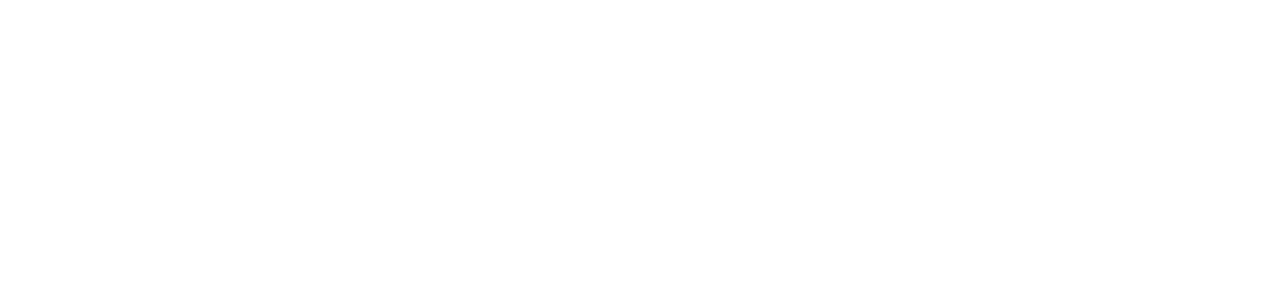
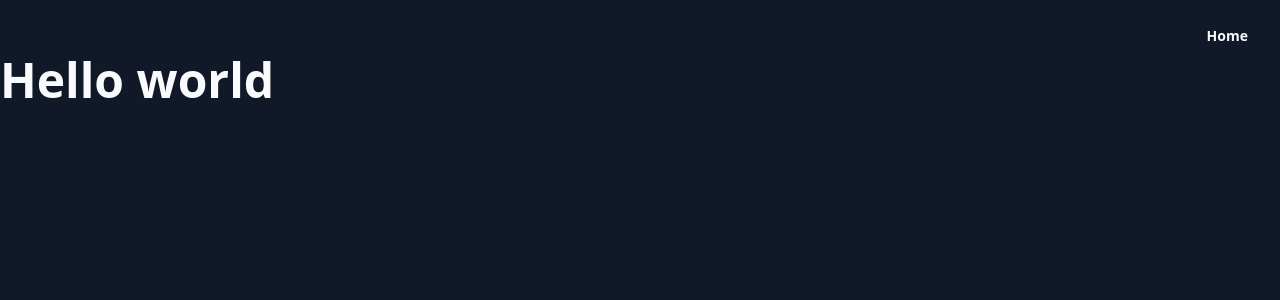
Before and after one commit to NotXia/notxia.github.io, a Vue app: page / in a window 1280 px wide. Shown: the top 300 px of the page. Built offline with nearby package versions, Linux system fonts and the light colour scheme.

Commit message:
Add navbar

```diff
--- a/package.json
+++ b/package.json
@@ -10,6 +10,7 @@
     "type-check": "vue-tsc --noEmit"
   },
   "dependencies": {
+    "flowbite": "^1.6.2",
     "vue": "^3.2.45",
     "vue-router": "^4.1.6"
   },
@@ -17,7 +18,10 @@
     "@types/node": "^18.11.12",
     "@vitejs/plugin-vue": "^4.0.0",
     "@vue/tsconfig": "^0.1.3",
+    "autoprefixer": "^10.4.13",
     "npm-run-all": "^4.1.5",
+    "postcss": "^8.4.21",
+    "tailwindcss": "^3.2.4",
     "typescript": "~4.7.4",
     "vite": "^4.0.0",
     "vue-tsc": "^1.0.12"
--- /dev/null
+++ b/postcss.config.js
@@ -0,0 +1,6 @@
+module.exports = {
+  plugins: {
+    tailwindcss: {},
+    autoprefixer: {},
+  },
+}
--- a/src/App.vue
+++ b/src/App.vue
@@ -1,7 +1,15 @@
+<template>
+    <div class="bg-white text-gray-900
+                dark:bg-gray-900 min-h-screen dark:text-slate-50">
+        <RouterView />
+    </div>
+</template>
+
 <script setup lang="ts">
-import { RouterView } from "vue-router"
+    import { onMounted } from "vue";
+    import { RouterView } from "vue-router";
+
+    onMounted(() => {
+        document.documentElement.classList.add("dark");
+    })
 </script>
-
-<template>
-    <RouterView />
-</template>
--- a/src/assets/base.css
+++ /dev/null
@@ -1,74 +0,0 @@
-/* color palette from <https://github.com/vuejs/theme> */
-:root {
-  --vt-c-white: #ffffff;
-  --vt-c-white-soft: #f8f8f8;
-  --vt-c-white-mute: #f2f2f2;
-
-  --vt-c-black: #181818;
-  --vt-c-black-soft: #222222;
-  --vt-c-black-mute: #282828;
-
-  --vt-c-indigo: #2c3e50;
-
-  --vt-c-divider-light-1: rgba(60, 60, 60, 0.29);
-  --vt-c-divider-light-2: rgba(60, 60, 60, 0.12);
-  --vt-c-divider-dark-1: rgba(84, 84, 84, 0.65);
-  --vt-c-divider-dark-2: rgba(84, 84, 84, 0.48);
-
-  --vt-c-text-light-1: var(--vt-c-indigo);
-  --vt-c-text-light-2: rgba(60, 60, 60, 0.66);
-  --vt-c-text-dark-1: var(--vt-c-white);
-  --vt-c-text-dark-2: rgba(235, 235, 235, 0.64);
-}
-
-/* semantic color variables for this project */
-:root {
-  --color-background: var(--vt-c-white);
-  --color-background-soft: var(--vt-c-white-soft);
-  --color-background-mute: var(--vt-c-white-mute);
-
-  --color-border: var(--vt-c-divider-light-2);
-  --color-border-hover: var(--vt-c-divider-light-1);
-
-  --color-heading: var(--vt-c-text-light-1);
-  --color-text: var(--vt-c-text-light-1);
-
-  --section-gap: 160px;
-}
-
-@media (prefers-color-scheme: dark) {
-  :root {
-    --color-background: var(--vt-c-black);
-    --color-background-soft: var(--vt-c-black-soft);
-    --color-background-mute: var(--vt-c-black-mute);
-
-    --color-border: var(--vt-c-divider-dark-2);
-    --color-border-hover: var(--vt-c-divider-dark-1);
-
-    --color-heading: var(--vt-c-text-dark-1);
-    --color-text: var(--vt-c-text-dark-2);
-  }
-}
-
-*,
-*::before,
-*::after {
-  box-sizing: border-box;
-  margin: 0;
-  position: relative;
-  font-weight: normal;
-}
-
-body {
-  min-height: 100vh;
-  color: var(--color-text);
-  background: var(--color-background);
-  transition: color 0.5s, background-color 0.5s;
-  line-height: 1.6;
-  font-family: Inter, -apple-system, BlinkMacSystemFont, 'Segoe UI', Roboto, Oxygen, Ubuntu,
-    Cantarell, 'Fira Sans', 'Droid Sans', 'Helvetica Neue', sans-serif;
-  font-size: 15px;
-  text-rendering: optimizeLegibility;
-  -webkit-font-smoothing: antialiased;
-  -moz-osx-font-smoothing: grayscale;
-}
--- a/src/assets/main.css
+++ b/src/assets/main.css
@@ -1,35 +1,3 @@
-@import './base.css';
-
-#app {
-  max-width: 1280px;
-  margin: 0 auto;
-  padding: 2rem;
-
-  font-weight: normal;
-}
-
-a,
-.green {
-  text-decoration: none;
-  color: hsla(160, 100%, 37%, 1);
-  transition: 0.4s;
-}
-
-@media (hover: hover) {
-  a:hover {
-    background-color: hsla(160, 100%, 37%, 0.2);
-  }
-}
-
-@media (min-width: 1024px) {
-  body {
-    display: flex;
-    place-items: center;
-  }
-
-  #app {
-    display: grid;
-    grid-template-columns: 1fr 1fr;
-    padding: 0 2rem;
-  }
-}
+@tailwind base;
+@tailwind components;
+@tailwind utilities;
--- /dev/null
+++ b/src/components/Navbar/NavLink.vue
@@ -0,0 +1,25 @@
+<template>
+    <li>
+        <router-link :to="props.to" :aria-current="is_active_page ? 'page' : null"
+                    :class="`block py-2 md:p-0 text-right md:text-center text-gray-700 dark:text-slate-50
+                             ${is_active_page ? 'font-bold' : 'font-normal hover:underline'}`">
+            {{ props.label }}
+        </router-link>
+    </li>
+</template>
+
+<script setup lang="ts">
+    import { ref, watch } from "vue";
+    import { useRoute } from "vue-router";
+    const route = useRoute();
+
+    const props = defineProps({
+        to: { type: String, required: true },
+        label: String
+    })
+
+    const is_active_page = ref(route.path === props.to);
+    watch(() => route.path, () => {
+        is_active_page.value = route.path === props.to
+    });
+</script>
--- /dev/null
+++ b/src/components/Navbar/Navbar.vue
@@ -0,0 +1,27 @@
+<template>
+    <nav class="bg-white border-gray-200 dark:bg-gray-900 px-2 sm:px-4 py-2.5 ">
+    <div class="container flex flex-wrap items-center justify-between mx-auto">
+        <div></div>
+
+        <button class="inline-flex items-center p-2 ml-3 text-sm text-gray-500 md:hidden dark:text-gray-400"
+                data-collapse-toggle="navbar-main" type="button" aria-controls="navbar-main" aria-expanded="false">
+            <span class="sr-only">Apri menù navigazione</span>
+            <svg class="w-6 h-6" aria-hidden="true" fill="currentColor" viewBox="0 0 20 20" xmlns="http://www.w3.org/2000/svg">
+                <path fill-rule="evenodd" d="M3 5a1 1 0 011-1h12a1 1 0 110 2H4a1 1 0 01-1-1zM3 10a1 1 0 011-1h12a1 1 0 110 2H4a1 1 0 01-1-1zM3 15a1 1 0 011-1h12a1 1 0 110 2H4a1 1 0 01-1-1z" clip-rule="evenodd"></path>
+            </svg>
+        </button>
+
+        <div class="hidden w-full md:block md:w-auto" id="navbar-main">
+            <ul class="flex flex-col pt-4 pr-4 mt-0 md:flex-row md:space-x-8 md:text-sm md:font-medium bg-transparent">
+                <NavLink to="/" label="Home"/>
+            </ul>
+        </div>
+    </div>
+    </nav>
+</template>
+
+
+<script setup lang="ts">
+    import NavLink from "./NavLink.vue";
+    import "flowbite";
+</script>
--- a/src/views/HomeView.vue
+++ b/src/views/HomeView.vue
@@ -1,8 +1,14 @@
-<script setup lang="ts">
-</script>
+<template>
+    <Navbar />
 
-<template>
     <main>
-
+        <h1 class="text-5xl font-bold">
+            Hello world
+        </h1>
     </main>
 </template>
+
+
+<script setup lang="ts">
+    import Navbar from "@/components/Navbar/Navbar.vue";
+</script>
--- /dev/null
+++ b/tailwind.config.js
@@ -0,0 +1,14 @@
+/** @type {import('tailwindcss').Config} */
+module.exports = {
+  content: [
+    "./index.html",
+    "./src/**/*.{vue,js,ts,jsx,tsx}",
+  ],
+  theme: {
+    extend: {},
+  },
+  plugins: [
+    require('flowbite/plugin')
+  ],
+  darkMode: "class",
+}
```
Also changed, not shown: src/router/index.ts (+1 -6 lines), 1 other file (tests, documents, lock files or other folders).
